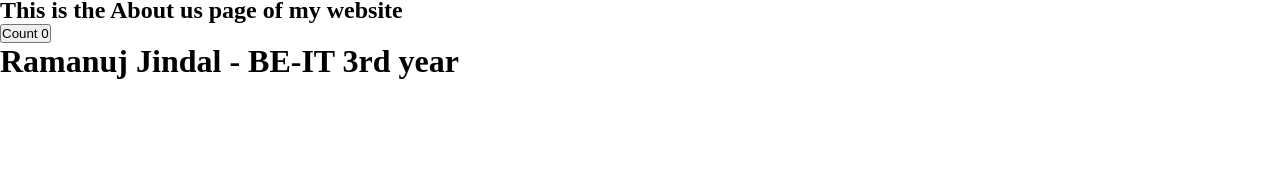
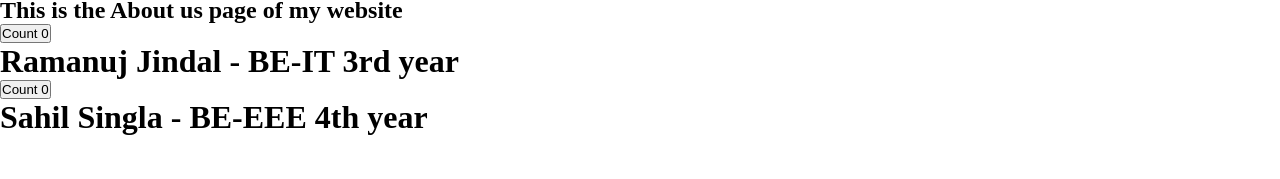
Before and after one commit to ramanuj07/Food-Ordering-Clone, a React (Vite) app: page /about in a window 1280 px wide. Shown: the part 121-300 px from the top of the page. Built offline with nearby package versions, Linux system fonts and the light colour scheme.

Commit message:
Lifecycle of class components deep dive

```diff
--- a/src/components/About.js
+++ b/src/components/About.js
@@ -1,25 +1,15 @@
 import React from "react";
-import User from "./User";
 import UserClass from "./UserClass";
-
-// const About = () => {
-//   return (
-//     <div>
-//       <h1>About Us</h1>
-//       <h2>
-//         This is the about us page of my website created using react-router-dom
-//       </h2>
-//       <User name={"RJ"} roll={"80"} />
-//       <UserClass name={"Ramanuj Jindal"} class={"BE-IT 3rd year"} />
-//     </div>
-//   );
-// };
 
 class About extends React.Component {
   constructor(props) {
     super(props);
 
     console.log("Constructor Parent");
+  }
+
+  componentDidMount() {
+    console.log("Parent Component Did Mount");
   }
 
   render() {
@@ -29,6 +19,7 @@ class About extends React.Component {
         <h1>About Us</h1>
         <h2>This is the About us page of my website</h2>
         <UserClass name={"Ramanuj Jindal"} class={"BE-IT 3rd year"} />
+        <UserClass name={"Sahil Singla"} class={"BE-EEE 4th year"} />
       </div>
     );
   }
--- a/src/components/UserClass.js
+++ b/src/components/UserClass.js
@@ -1,5 +1,4 @@
 import React from "react";
-
 class UserClass extends React.Component {
   constructor(props) {
     super(props);
@@ -7,12 +6,16 @@ class UserClass extends React.Component {
     this.state = {
       count: 0,
     };
-    console.log("Constructor Child");
+    console.log(this.props.name + "Constructor Child");
+  }
+
+  componentDidMount() {
+    console.log(this.props.name + "Child Component Did Mount");
   }
 
   render() {
     const { count } = this.state;
-    console.log("Render Child");
+    console.log(this.props.name + "Render Child");
     return (
       <div>
         <button
```
